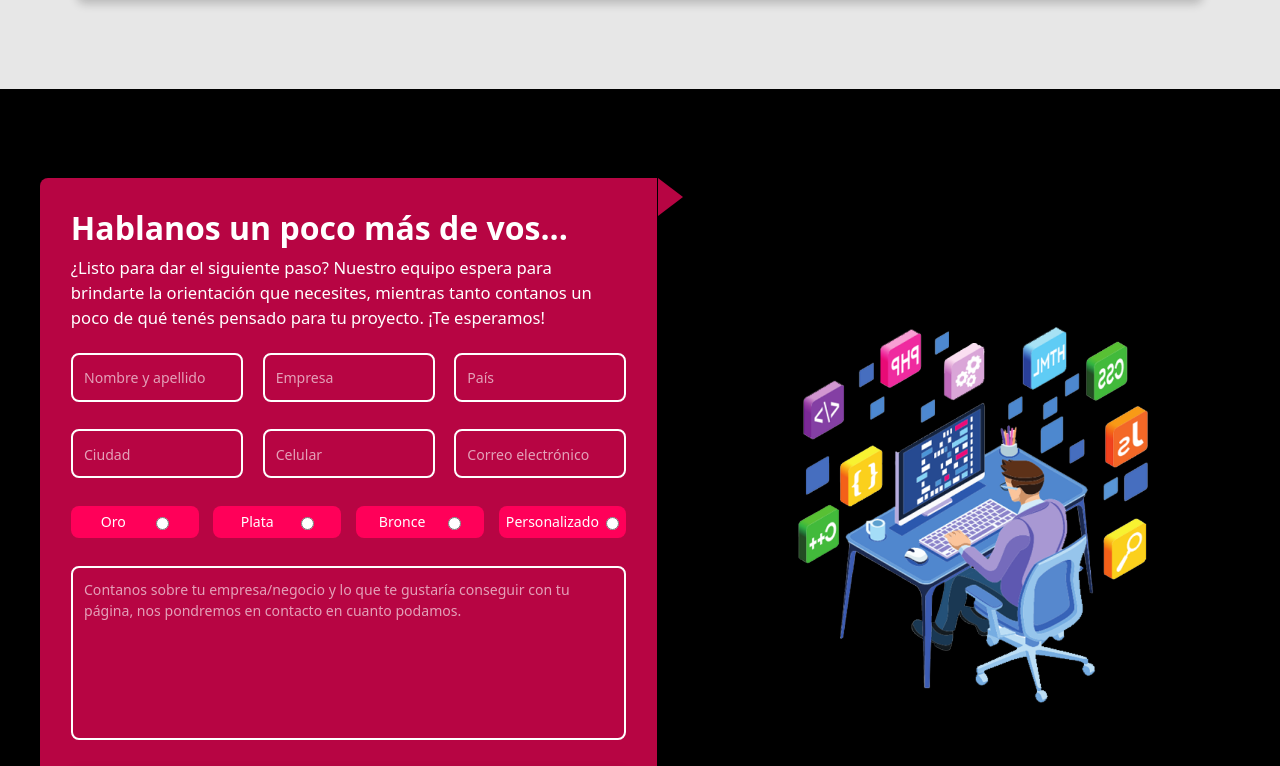
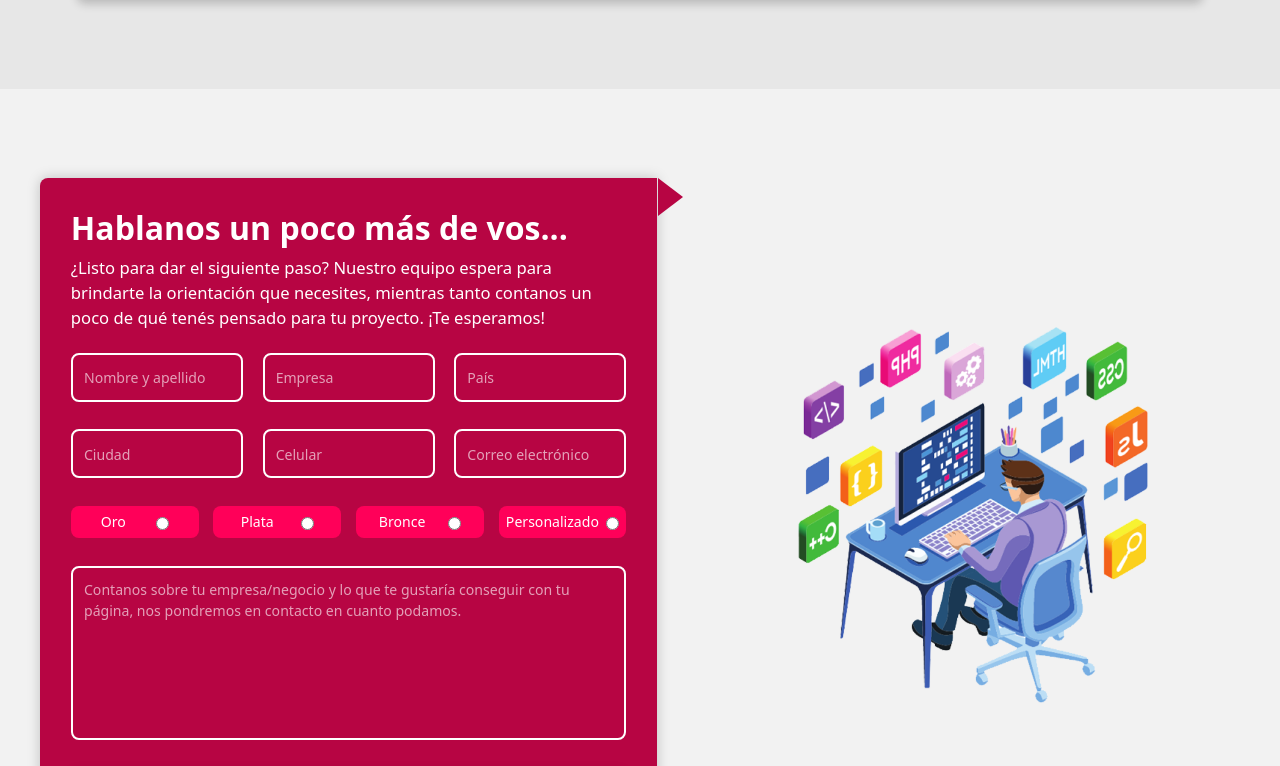
Before and after one commit to dileo24/portafolioGP, a React (Create React App) app in the folder client/: page / in a window 1280 px wide. Shown: the part 4374-5140 px from the top of the page. Built offline with nearby package versions, Linux system fonts and the light colour scheme.

Commit message:
fondo contacto

```diff
--- a/client/src/styles/components/_contacto.scss
+++ b/client/src/styles/components/_contacto.scss
@@ -3,7 +3,7 @@
   align-items: center;
   justify-content: flex-start;
   padding: 7% 0;
-
+  background-color: $fondoClaro;
   .imagen {
     width: 50%;
     padding: 0 2% 0 10%;
```
